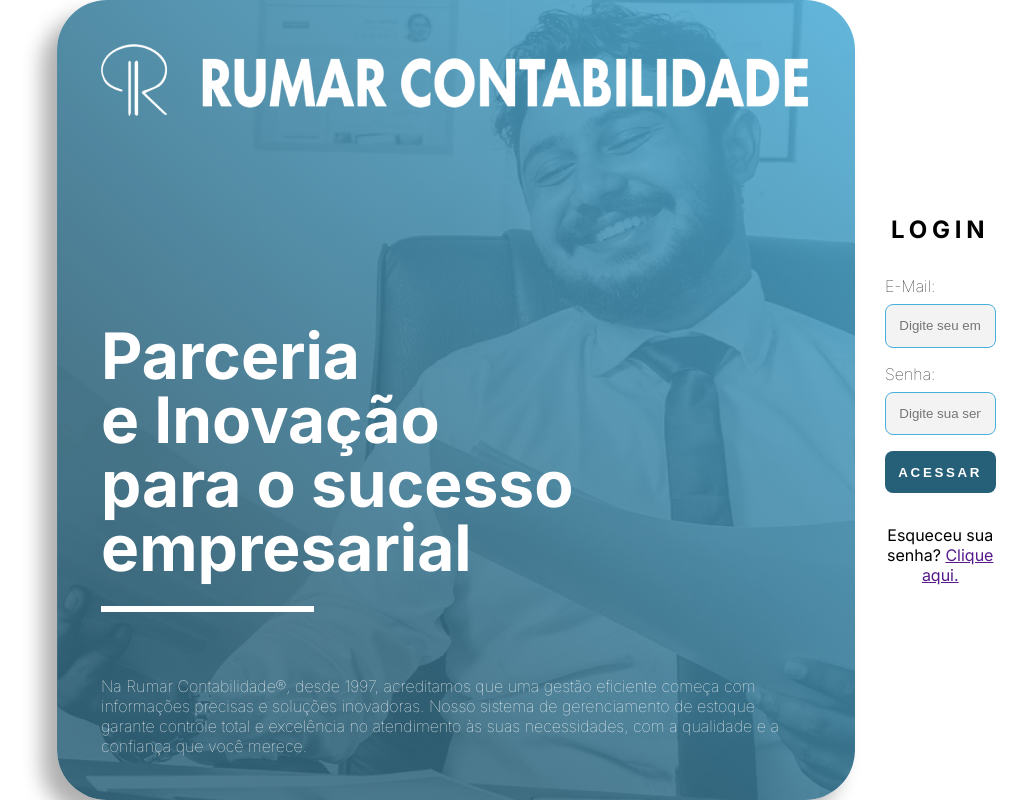
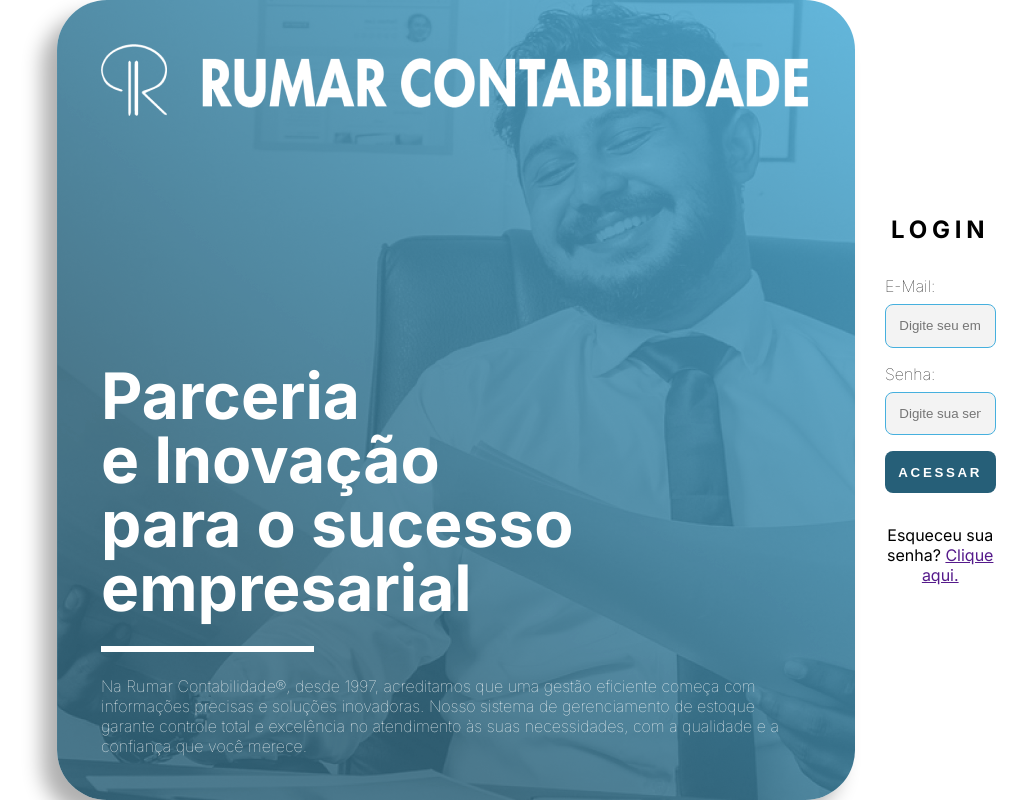
Before and after one commit to brunocriacoes/rumar, a PHP site: page / in a window 1280 px wide. Shown: the whole page, without its empty margins (135-1162 px from the left). Run offline with PHP 8.4, Linux system fonts and the light colour scheme.

Commit message:
frontend login screen

```diff
--- a/assets/css/main.css
+++ b/assets/css/main.css
@@ -65,7 +65,7 @@
         background-size: 30% 0.1em;
         background-position: 0 100%;
         padding-bottom: 0.5em;
-        margin-bottom: 1em;
+        margin-bottom: 24px;
     }
 
     @media (min-width: 640px) {
```
